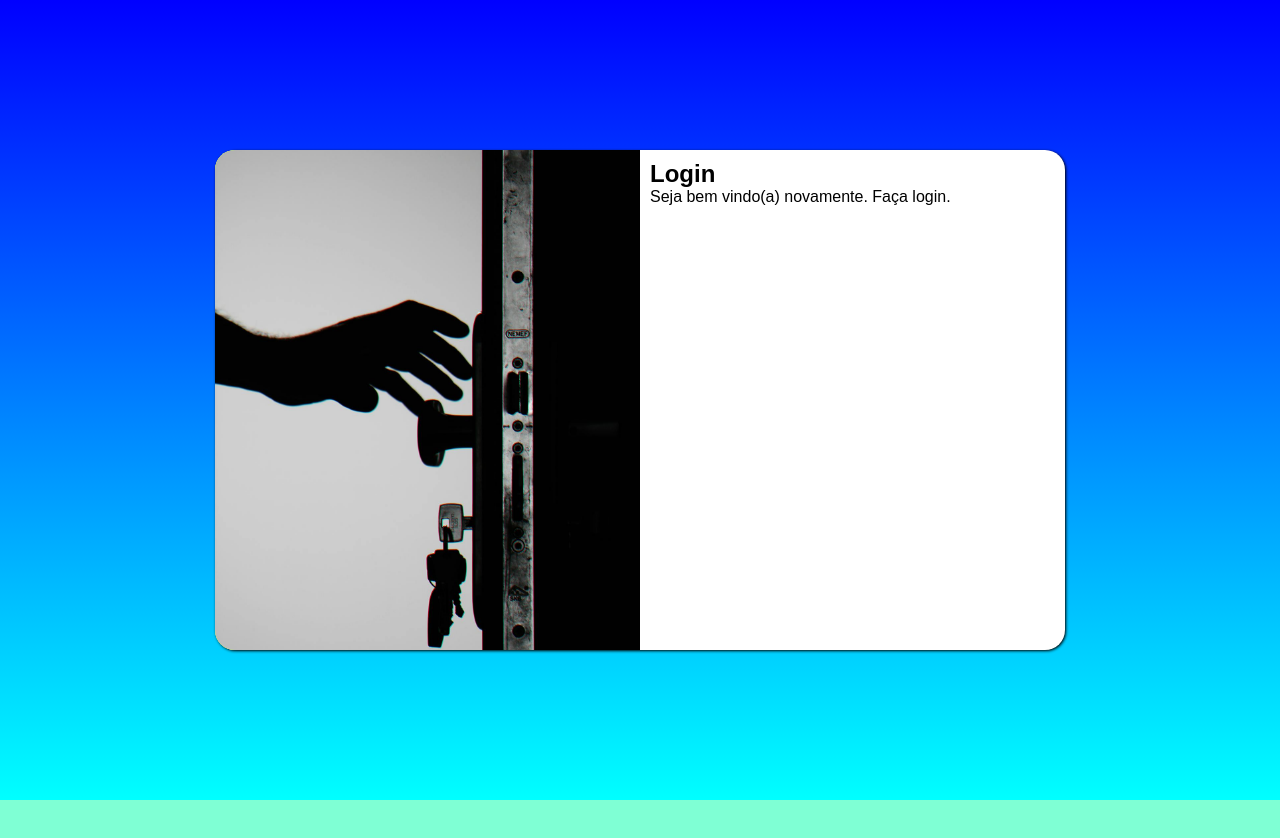
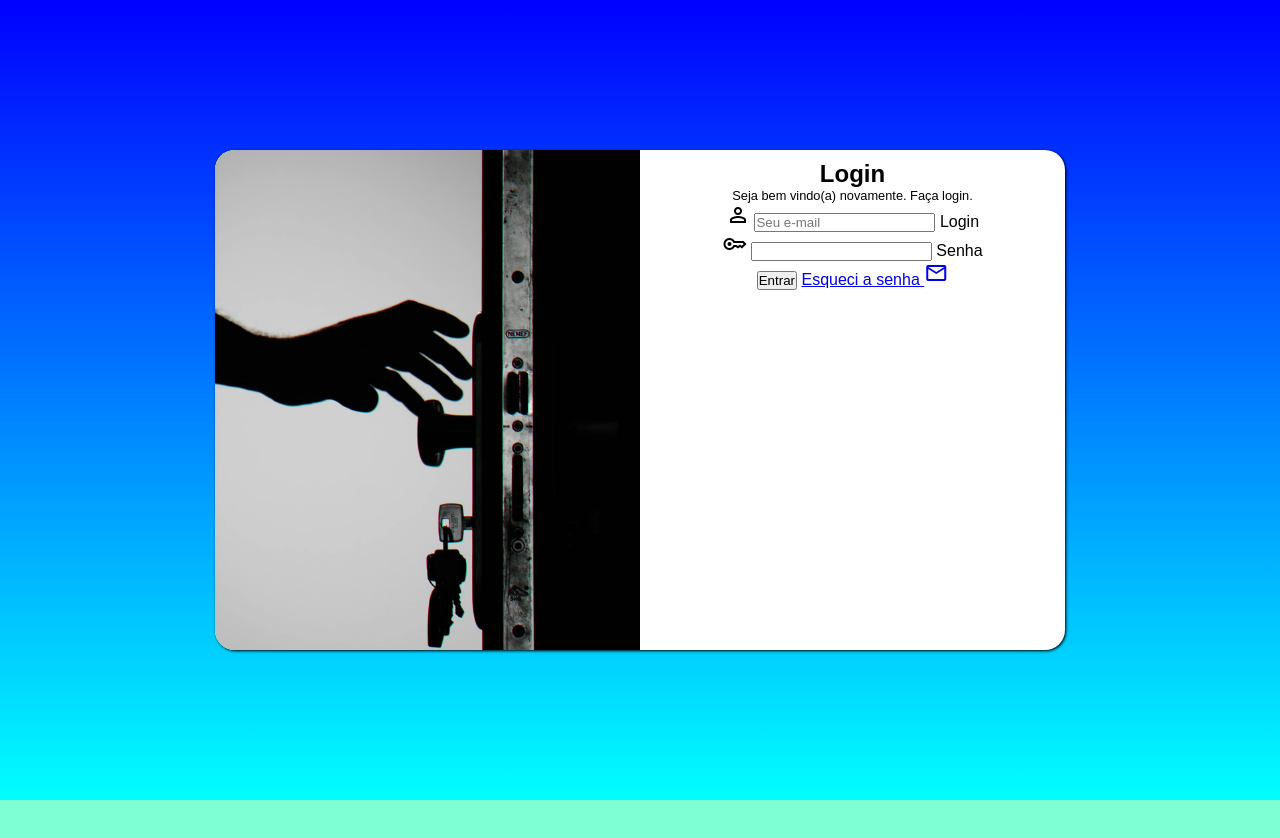
Before and after one commit to J-Grym/projeto-login, a plain HTML site: page index.html in a window 1280 px wide. Shown: the top 838 px of the page. Drawn offline with nearby package versions, Linux system fonts and the light colour scheme.

Commit message:
atualizado

```diff
--- a/estilos/style.css
+++ b/estilos/style.css
@@ -47,3 +47,12 @@ section#login {
     display: block;
     padding: 10px;
 }
+
+div#formulario {
+    text-align: center;
+    margin-bottom: 10px;
+}
+
+div#formulario > p {
+    font-size: 0.8em;
+}
--- a/index.html
+++ b/index.html
@@ -4,6 +4,9 @@
     <meta charset="UTF-8">
     <meta name="viewport" content="width=device-width, initial-scale=1.0">
     <title>Login</title>
+
+    <link href="https://fonts.googleapis.com/css2?family=Material+Symbols+Outlined" rel="stylesheet" />
+
     <link rel="stylesheet" href="estilos/style.css">
     <link rel="stylesheet" href="estilos/media-query.css">
 </head>
@@ -16,7 +19,24 @@
                 <h1>Login</h1>
                 <p>Seja bem vindo(a) novamente. Faça login.</p>
                 <form action="login php" method="post">
-
+                    <div class="campo">
+                        <span class="material-symbols-outlined">
+                            person
+                            </span>
+                        <input type="email" name="login" id="ilogin" placeholder="Seu e-mail" required>
+                        <label for="ilogin">Login</label>
+                    </div>
+                    <div class="campo">
+                        <span class="material-symbols-outlined">
+                            key
+                            </span>
+                        <input type="password" name="Senha" id="isenha" required>
+                        <label for="isenha">Senha</label>
+                    </div>
+                    <input type="submit" value="Entrar">
+                    <a href="esqueci.html">Esqueci a senha <span class="material-symbols-outlined">
+                        mail
+                        </span></a>
                 </form>
             </div>
         </section>
```
